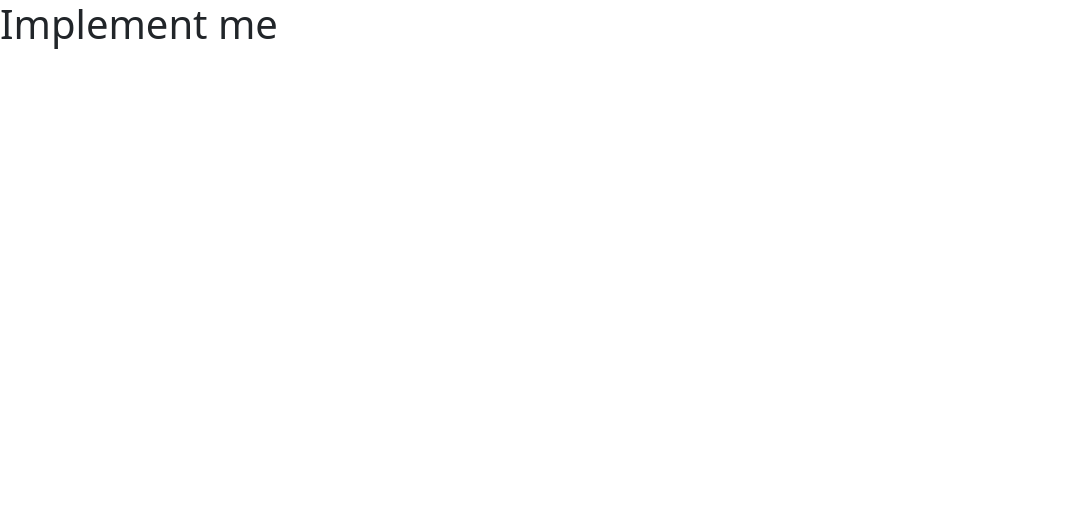
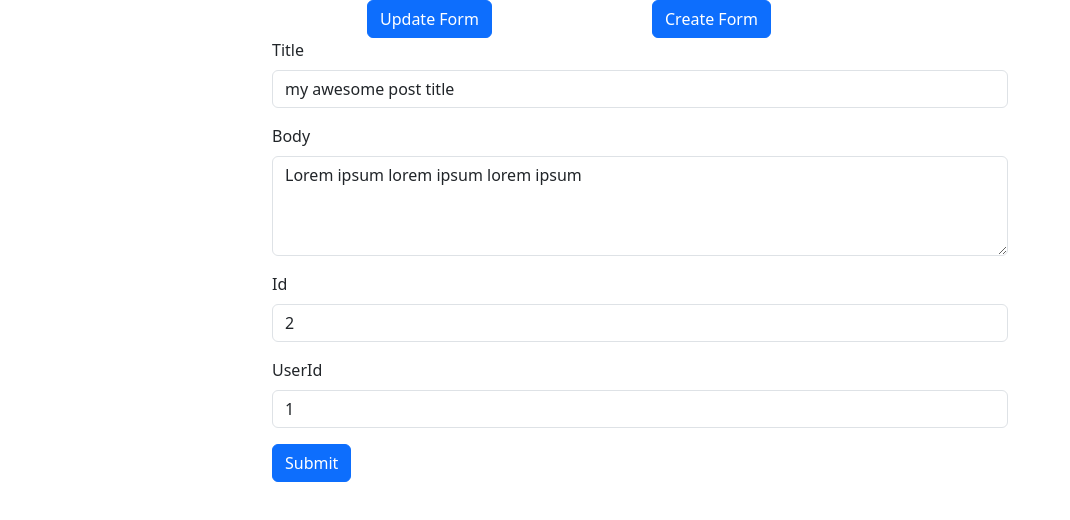
Before and after one commit to pouspous2000/ProjetEcurie_TFE2023_Front, a React (Create React App) app: page / in a window 1280 px wide. Shown: the top 520 px of the page, without its empty margins (0-1070 px from the left). Built offline with nearby package versions, Linux system fonts and the light colour scheme.

Commit message:
FRONT_setup_[ADD]_[SETUP]_[VALIDATION]: full validation process implemented with Model class and use-input hook , also implemented a dummy crud-like components to evaluate code-recycling

```diff
--- a/package.json
+++ b/package.json
@@ -6,10 +6,12 @@
     "@testing-library/jest-dom": "^5.16.5",
     "@testing-library/react": "^13.4.0",
     "@testing-library/user-event": "^13.5.0",
+    "prop-types": "^15.8.1",
     "react": "^18.2.0",
     "react-bootstrap": "^2.7.4",
     "react-dom": "^18.2.0",
     "react-scripts": "5.0.1",
+    "validator": "^13.9.0",
     "web-vitals": "^2.1.4"
   },
   "scripts": {
--- a/src/App.js
+++ b/src/App.js
@@ -1,8 +1,43 @@
+import { useState } from 'react'
+import { Post } from './Post/Post'
+
+import { Container } from 'react-bootstrap'
+import { Row } from 'react-bootstrap'
+import { Col } from 'react-bootstrap'
+import { Button } from 'react-bootstrap'
+
+import { EditForm } from './Post/EditForm'
+import { CreateForm } from './Post/CreateForm'
+
 function App() {
+	const [form, setForm] = useState('update')
+
+	const changeFormHandler = formToShow => {
+		setForm(formToShow)
+	}
+	const formToDisplayRender = () => {
+		return form === 'update' ? <EditForm post={myPost} /> : <CreateForm />
+	}
+
+	const myPost = new Post('1', '2', 'my awesome post title', 'Lorem ipsum lorem ipsum lorem ipsum')
+
 	return (
-		<div className="App">
-			<h1>Implement me</h1>
-		</div>
+		<Container>
+			<Row className="justify-content-md-center">
+				<Col xs={12} md={3}>
+					<Button onClick={() => changeFormHandler('update')}>Update Form</Button>
+				</Col>
+				<Col xs={12} md={3}>
+					<Button onClick={() => changeFormHandler('create')}>Create Form</Button>
+				</Col>
+			</Row>
+
+			<Row className="justify-content-md-center">
+				<Col xs={12} md={8}>
+					{formToDisplayRender()}
+				</Col>
+			</Row>
+		</Container>
 	)
 }
 
--- /dev/null
+++ b/src/Post/CreateForm.js
@@ -0,0 +1,36 @@
+import useInput from '../shared/hooks/use-input'
+
+import { Post } from './Post'
+
+import { Form } from 'react-bootstrap'
+import { Button } from 'react-bootstrap'
+import { PostForm } from './Form/PostForm'
+
+export const CreateForm = () => {
+	const title = useInput(value => Post.validate('title', value))
+	const body = useInput(value => Post.validate('body', value))
+	const id = useInput(value => Post.validate('id', value))
+	const userId = useInput(value => Post.validate('userId', value))
+
+	const isFormValid = title.isValid && body.isValid && id.isValid && userId.isValid
+	const isSubmitDisabled = !isFormValid
+
+	const editSubmitHandler = event => {
+		event.preventDefault()
+		if (isFormValid) {
+			console.log(title.reset)
+			console.log(body.reset)
+			console.log(id.reset)
+			console.log(userId.reset)
+		}
+	}
+
+	return (
+		<Form onSubmit={editSubmitHandler}>
+			<PostForm title={title} body={body} id={id} userId={userId} />
+			<Button variant="primary" type="submit" disabled={isSubmitDisabled}>
+				Submit
+			</Button>
+		</Form>
+	)
+}
--- /dev/null
+++ b/src/Post/EditForm.js
@@ -0,0 +1,44 @@
+import PropTypes from 'prop-types'
+
+import useInput from '../shared/hooks/use-input'
+
+import { Post } from './Post'
+
+import { Form } from 'react-bootstrap'
+import { Button } from 'react-bootstrap'
+import { PostForm } from './Form/PostForm'
+
+const EditFormPropTypes = {
+	post: PropTypes.instanceOf(Post),
+}
+
+export const EditForm = props => {
+	const title = useInput(value => (props.post.title = value), props.post.title)
+	const body = useInput(value => (props.post.body = value), props.post.body)
+	const id = useInput(value => (props.post.id = value), props.post.id)
+	const userId = useInput(value => (props.post.userId = value), props.post.userId)
+
+	const isFormValid = title.isValid && body.isValid && id.isValid && userId.isValid
+	const isSubmitDisabled = !isFormValid
+
+	const editSubmitHandler = event => {
+		event.preventDefault()
+		if (isFormValid) {
+			console.log(title.reset)
+			console.log(body.reset)
+			console.log(id.reset)
+			console.log(userId.reset)
+		}
+	}
+
+	return (
+		<Form onSubmit={editSubmitHandler}>
+			<PostForm title={title} body={body} id={id} userId={userId} />
+			<Button variant="primary" type="submit" disabled={isSubmitDisabled}>
+				Submit
+			</Button>
+		</Form>
+	)
+}
+
+EditForm.propTypes = EditFormPropTypes
--- /dev/null
+++ b/src/Post/Form/PostForm.js
@@ -0,0 +1,77 @@
+import PropTypes from 'prop-types'
+import { Form } from 'react-bootstrap'
+
+const FieldPropTypes = PropTypes.shape({
+	value: PropTypes.string.isRequired,
+	isValid: PropTypes.bool.isRequired,
+	hasError: PropTypes.bool.isRequired,
+	errorMessage: PropTypes.string.isRequired,
+	inputHandler: PropTypes.func.isRequired,
+	blurHandler: PropTypes.func.isRequired,
+	reset: PropTypes.func.isRequired,
+})
+
+export const PostForm = props => {
+	return (
+		<>
+			<Form.Group className="mb-3">
+				<Form.Label>Title</Form.Label>
+				<Form.Control
+					type="text"
+					placeholder="title placeholder"
+					name="title"
+					value={props.title.value}
+					onInput={props.title.inputHandler}
+					onBlur={props.title.blurHandler}
+					isInvalid={props.title.hasError}
+				/>
+				<Form.Control.Feedback type="invalid">{props.title.errorMessage}</Form.Control.Feedback>
+			</Form.Group>
+			<Form.Group className="mb-3">
+				<Form.Label>Body</Form.Label>
+				<Form.Control
+					as="textarea"
+					placeholder="Body placeholder"
+					value={props.body.value}
+					onInput={props.body.inputHandler}
+					onBlur={props.body.inputHandler}
+					isInvalid={props.body.hasError}
+				/>
+				<Form.Control.Feedback type="invalid">{props.body.errorMessage}</Form.Control.Feedback>
+			</Form.Group>
+
+			<Form.Group className="mb-3">
+				<Form.Label>Id</Form.Label>
+				<Form.Control
+					type="number"
+					placeholder="123"
+					value={props.id.value}
+					onInput={props.id.inputHandler}
+					onBlur={props.id.blurHandler}
+					isInvalid={props.id.hasError}
+				/>
+				<Form.Control.Feedback type="invalid">{props.id.errorMessage}</Form.Control.Feedback>
+			</Form.Group>
+
+			<Form.Group className="mb-3">
+				<Form.Label>UserId</Form.Label>
+				<Form.Control
+					type="number"
+					placeholder="123"
+					value={props.userId.value}
+					onInput={props.userId.inputHandler}
+					onBlur={props.userId.blurHandler}
+					isInvalid={props.userId.hasError}
+				/>
+				<Form.Control.Feedback type="invalid">{props.userId.errorMessage}</Form.Control.Feedback>
+			</Form.Group>
+		</>
+	)
+}
+
+PostForm.propTypes = {
+	title: FieldPropTypes,
+	body: FieldPropTypes,
+	id: FieldPropTypes,
+	userId: FieldPropTypes,
+}
--- /dev/null
+++ b/src/Post/Post.js
@@ -0,0 +1,44 @@
+import isInt from 'validator/es/lib/isInt'
+import isLength from 'validator/es/lib/isLength'
+import { Model } from '../shared/Model'
+
+export class Post extends Model {
+	static propertyValidatorMapper = {
+		userId: {
+			validator: this.validatePK,
+			errorMessage: 'user Id error message',
+		},
+		id: {
+			validator: this.validatePK,
+			errorMessage: 'id error message',
+		},
+		title: {
+			validator: this.validateTitle,
+			errorMessage: 'title error message',
+		},
+		body: {
+			validator: this.validateBody,
+			errorMessage: 'body error message',
+		},
+	}
+
+	constructor(userId, id, title, body) {
+		super()
+		this.userId = userId
+		this.id = id
+		this.title = title
+		this.body = body
+	}
+
+	static validatePK(value) {
+		return isInt(value, { min: 1 })
+	}
+
+	static validateTitle(value) {
+		return isLength(value, { min: 5 })
+	}
+
+	static validateBody(value) {
+		return isLength(value, { min: 20 })
+	}
+}
--- a/src/index.css
+++ b/src/index.css
@@ -1,3 +1,7 @@
 /*
   ADD APP-WIDE CSS HERE
 */
+
+textarea{
+    height: 100px;
+}
--- /dev/null
+++ b/src/shared/Model.js
@@ -0,0 +1,61 @@
+export class StableValidationError extends Error {
+	constructor(message) {
+		super(message)
+		this.name = 'STABLE_VALIDATION_ERROR'
+	}
+}
+
+export class StableModelPropertyNotFoundError extends Error {
+	constructor(message) {
+		super(message)
+		this.name = 'STABLE_MODEL_PROPERTY_NOT_FOUND_ERROR'
+	}
+}
+
+export class Model {
+	constructor() {
+		if (this.constructor === Model) {
+			throw new Error('Abstract Model class should not be instantiated')
+		}
+
+		// automatic getter and setters generation , beware it does not allow to use the syntactic sugars for setters and getters definitions
+		Object.keys(this.constructor.propertyValidatorMapper).forEach(property => {
+			Object.defineProperty(this, property, {
+				get() {
+					return this[`_${property}`]
+				},
+				set(value) {
+					this.constructor.validate(property, `${value}`) //force string casting as validator functions require a string to validate
+					this[`_${property}`] = value
+				},
+				configurable: true,
+				enumerable: true,
+			})
+		})
+	}
+
+	static propertyValidatorMapper = {}
+
+	static validate(property, value) {
+		if (!(property in this.propertyValidatorMapper)) {
+			throw new StableModelPropertyNotFoundError(`property ${property} does not exist`)
+		}
+		if (!this.propertyValidatorMapper[property]['validator'](value)) {
+			throw new StableValidationError(this.propertyValidatorMapper[property]['errorMessage'])
+		}
+	}
+
+	serialize() {
+		// returns an object with the structure {getterName: getterValue} for the instance
+		const serialized = {}
+		const modelContext = this
+
+		Object.getOwnPropertyNames(this)
+			.filter(property => property.startsWith('_'))
+			.forEach(property => {
+				const getterName = property.slice(1)
+				serialized[getterName] = modelContext[getterName]
+			})
+		return serialized
+	}
+}
--- /dev/null
+++ b/src/shared/hooks/use-input.js
@@ -0,0 +1,51 @@
+import { useState } from 'react'
+import { StableValidationError } from '../Model'
+
+const useInput = (validateFn, defaultValue = '') => {
+	const [enteredValue, setEnteredValue] = useState(defaultValue)
+	const [hadFocus, setHadFocus] = useState(!!defaultValue)
+
+	// derived properties depending on states but which don't require their own state
+	let errorMessage = ''
+	let isValueValid = false
+
+	try {
+		isValueValid = validateFn(enteredValue)
+		isValueValid = true
+	} catch (error) {
+		if (error instanceof StableValidationError) {
+			errorMessage = error.message
+		} else {
+			// this is an unhandled error we do NOT want to catch it
+			console.error(error.message)
+			throw error
+		}
+	}
+
+	const hasError = !isValueValid && hadFocus
+
+	const inputHandler = event => {
+		setEnteredValue(event.target.value)
+	}
+
+	const blurHandler = () => {
+		setHadFocus(true)
+	}
+
+	const reset = () => {
+		setEnteredValue(defaultValue)
+		setHadFocus(false)
+	}
+
+	return {
+		value: enteredValue,
+		isValid: isValueValid,
+		hasError,
+		errorMessage,
+		inputHandler,
+		blurHandler,
+		reset,
+	}
+}
+
+export default useInput
```
Also changed, not shown: 2 other files (tests, documents, lock files or other folders).
